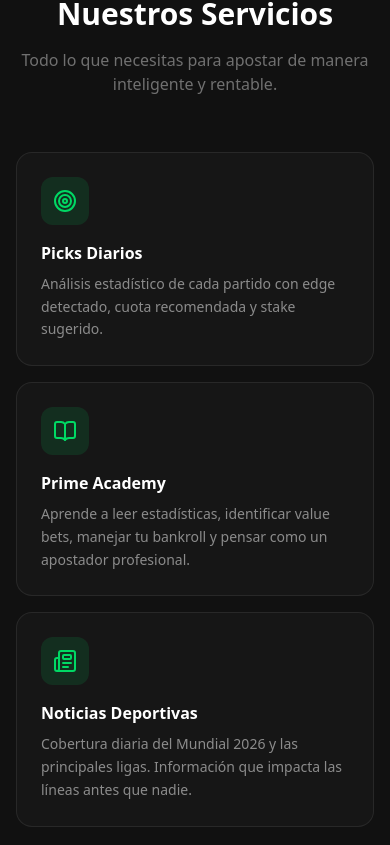
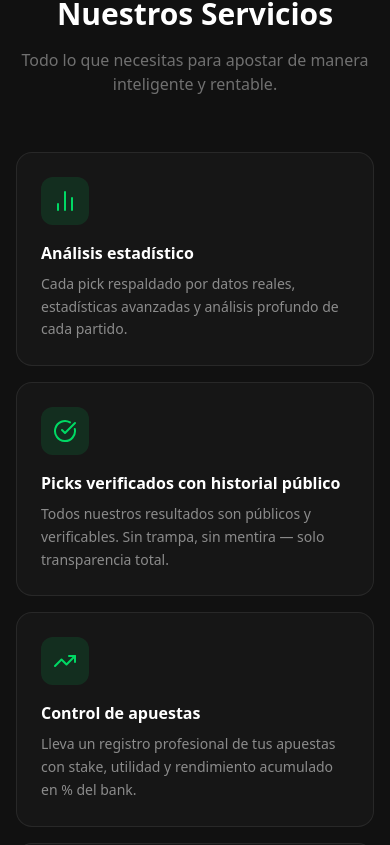
Before and after one commit to miguelcordova2799/prime-picks, a React (Vite) app: page / in a window 390 px wide. Shown: the part 3307-4152 px from the top of the page. Built offline with nearby package versions, Linux system fonts and the light colour scheme; no server answers; the database is empty.

Commit message:
fix: servicios actualizados y simetricos en landing

```diff
--- a/src/pages/Landing.jsx
+++ b/src/pages/Landing.jsx
@@ -1,6 +1,6 @@
 import { Link, useNavigate } from 'react-router-dom'
 import { useState, useEffect } from 'react'
-import { TrendingUp, Shield, Zap, Star, CheckCircle, Lock, Target, BookOpen, Newspaper, BarChart2, AlertTriangle } from 'lucide-react'
+import { TrendingUp, Shield, Zap, Star, CheckCircle, Lock, Target, BookOpen, Newspaper, BarChart2, AlertTriangle, Users } from 'lucide-react'
 import { supabase } from '../lib/supabase'
 import { formatOdds } from '../lib/odds'
 import { useAuth } from '../context/AuthContext'
@@ -45,9 +45,12 @@ const T = {
     servicesTitle: 'Nuestros Servicios',
     servicesSub: 'Todo lo que necesitas para apostar de manera inteligente y rentable.',
     services: [
-      { title: 'Picks Diarios', desc: 'Análisis estadístico de cada partido con edge detectado, cuota recomendada y stake sugerido.' },
-      { title: 'Prime Academy', desc: 'Aprende a leer estadísticas, identificar value bets, manejar tu bankroll y pensar como un apostador profesional.' },
-      { title: 'Noticias Deportivas', desc: 'Cobertura diaria del Mundial 2026 y las principales ligas. Información que impacta las líneas antes que nadie.' },
+      { title: 'Análisis estadístico', desc: 'Cada pick respaldado por datos reales, estadísticas avanzadas y análisis profundo de cada partido.' },
+      { title: 'Picks verificados con historial público', desc: 'Todos nuestros resultados son públicos y verificables. Sin trampa, sin mentira — solo transparencia total.' },
+      { title: 'Control de apuestas', desc: 'Lleva un registro profesional de tus apuestas con stake, utilidad y rendimiento acumulado en % del bank.' },
+      { title: 'Aprende a apostar mejor', desc: 'La mejor plataforma para aprender sobre apuestas deportivas. Value betting, bankroll management y más.' },
+      { title: 'Atención al cliente 24/7', desc: 'Nuestro equipo está disponible para resolver tus dudas en cualquier momento. Siempre cerca de ti.' },
+      { title: 'Juego responsable', desc: 'Apostamos por el juego responsable. Te enseñamos a apostar con disciplina, criterio y sin riesgos innecesarios.' },
     ],
 
     // Pick preview
@@ -145,9 +148,12 @@ const T = {
     servicesTitle: 'Our Services',
     servicesSub: 'Everything you need to bet intelligently and profitably.',
     services: [
-      { title: 'Daily Picks', desc: 'Statistical analysis of every game with detected edge, recommended odds, and suggested stake.' },
-      { title: 'Prime Academy', desc: 'Learn to read statistics, identify value bets, manage your bankroll, and think like a professional bettor.' },
-      { title: 'Sports News', desc: 'Daily coverage of the 2026 World Cup and major leagues. Information that moves the lines before anyone else.' },
+      { title: 'Statistical Analysis', desc: 'Every pick backed by real data, advanced statistics and deep analysis of each match.' },
+      { title: 'Verified Picks with Public Record', desc: 'All our results are public and verifiable. No tricks, no lies — total transparency.' },
+      { title: 'Betting Tracker', desc: 'Keep a professional record of your bets with stake, utility and cumulative performance % of bankroll.' },
+      { title: 'Learn to Bet Smarter', desc: 'The best platform to learn about sports betting. Value betting, bankroll management and more.' },
+      { title: '24/7 Customer Support', desc: 'Our team is available to resolve your doubts at any time. Always close to you.' },
+      { title: 'Responsible Gambling', desc: 'We believe in responsible gambling. We teach you to bet with discipline, criteria and without unnecessary risks.' },
     ],
 
     pickPreviewTitle: 'What picks look like',
@@ -207,7 +213,7 @@ const T = {
   },
 }
 
-const SERVICE_ICONS = [Target, BookOpen, Newspaper]
+const SERVICE_ICONS = [BarChart2, CheckCircle, TrendingUp, BookOpen, Users, Shield]
 
 /* ── LIVE STATS FROM SUPABASE ──────────────────────────────── */
 function usePickStats() {
@@ -436,7 +442,7 @@ export default function Landing() {
             <p className="text-white/40 text-base max-w-lg mx-auto">{t.servicesSub}</p>
           </div>
 
-          <div className="grid grid-cols-1 md:grid-cols-3 gap-4 items-stretch">
+          <div className="grid grid-cols-1 md:grid-cols-2 lg:grid-cols-3 gap-4 items-stretch">
             {t.services.map(({ title, desc }, i) => {
               const Icon = SERVICE_ICONS[i]
               return (
```
